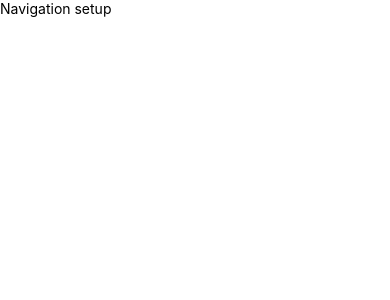
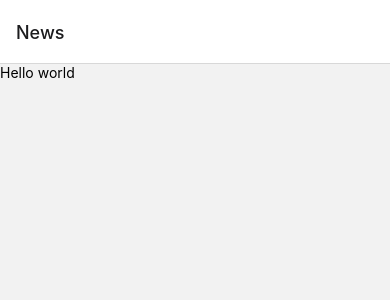
Before and after one commit to Islam-amr/Newsfeed-App, a React Native app: screen / in a window 390 px wide. Shown: the top 300 px of the page. Built offline with nearby package versions, Linux system fonts and the light colour scheme.

Commit message:
feat: setup Newsfeed Screen Stack

```diff
--- a/App.tsx
+++ b/App.tsx
@@ -1,14 +1,9 @@
 import React from 'react'
-import { View, Text, SafeAreaView } from 'react-native'
-import { NavigationContainer } from '@react-navigation/native';
+import AppContainer from './src/navigation/AppContainer';
 
 const App = () => {
   return (
-    <NavigationContainer>
-      <SafeAreaView>
-        <Text>Navigation setup</Text>
-      </SafeAreaView>
-    </NavigationContainer>
+    <AppContainer />
   )
 }
 
--- a/package.json
+++ b/package.json
@@ -11,6 +11,7 @@
   },
   "dependencies": {
     "@react-navigation/native": "^6.0.8",
+    "@react-navigation/native-stack": "^6.5.0",
     "react": "17.0.2",
     "react-native": "0.67.3",
     "react-native-safe-area-context": "^4.0.1",
--- /dev/null
+++ b/src/navigation/AppContainer.tsx
@@ -0,0 +1,13 @@
+import { NavigationContainer } from '@react-navigation/native'
+import React from 'react'
+import { NewsStackScreens } from './StackScreens'
+
+const AppContainer = () => {
+    return (
+        <NavigationContainer>
+            <NewsStackScreens />
+        </NavigationContainer>
+    )
+}
+
+export default AppContainer
--- /dev/null
+++ b/src/navigation/StackScreens.tsx
@@ -0,0 +1,20 @@
+import React from 'react'
+import { createNativeStackNavigator } from '@react-navigation/native-stack';
+
+// all screens variables
+import screens from '../utils/screens';
+
+// screens import
+import NewsScreen from '../screens/NewsScreen';
+
+const Stack = createNativeStackNavigator();
+
+const NewsStackScreens = () => {
+    return (
+        <Stack.Navigator>
+            <Stack.Screen name={screens.NEWS_SCREEN} component={NewsScreen} options={{ title: 'News' }} />
+        </Stack.Navigator>
+    )
+}
+
+export { NewsStackScreens }
--- /dev/null
+++ b/src/screens/NewsScreen/index.tsx
@@ -0,0 +1,13 @@
+import React from 'react'
+import { View, Text } from 'react-native'
+import styles from './styles'
+
+const NewsScreen = () => {
+    return (
+        <View style={styles.screenContainer}>
+            <Text>Hello world</Text>
+        </View>
+    )
+}
+
+export default NewsScreen
--- /dev/null
+++ b/src/screens/NewsScreen/styles.ts
@@ -0,0 +1,7 @@
+import { StyleSheet } from 'react-native';
+
+export default StyleSheet.create({
+    screenContainer: {
+        flex: 1,
+    },
+});
--- /dev/null
+++ b/src/utils/screens.ts
@@ -0,0 +1,3 @@
+export default {
+    NEWS_SCREEN: 'NEWS_SCREEN'
+}
```
Also changed, not shown: 2 other files (tests, documents, lock files or other folders).
